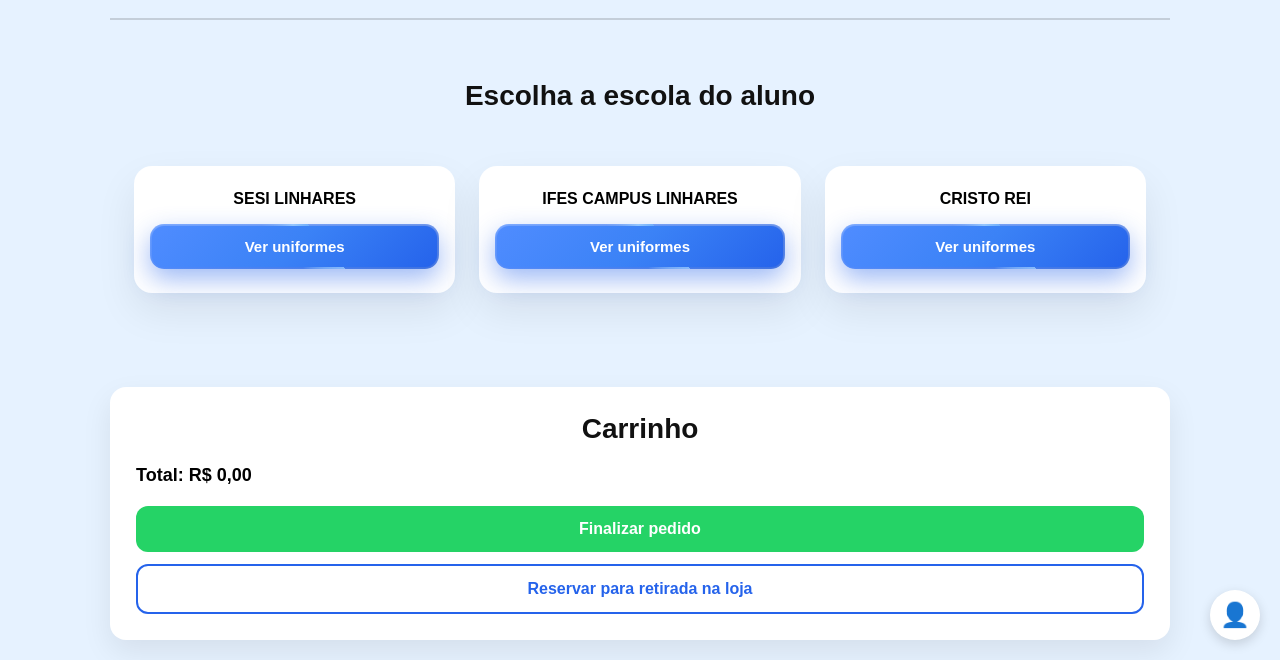
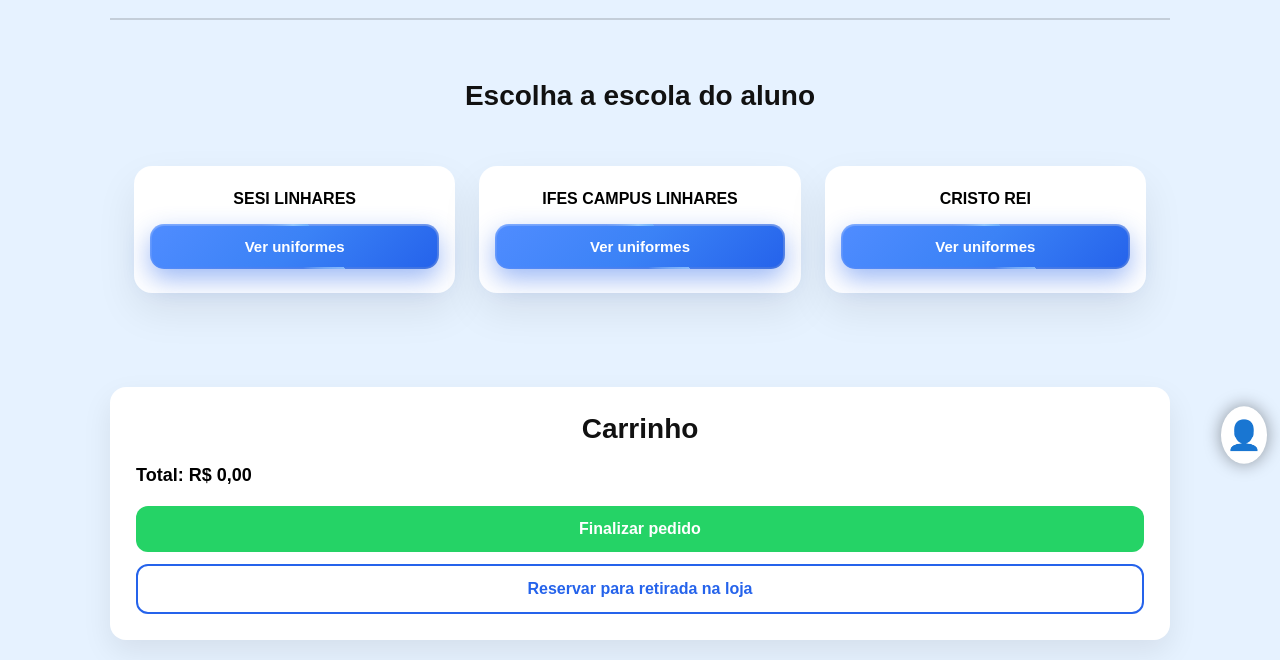
Before and after one commit to shadow123433/0010, a website: page Pagina2/index2.html in a window 1280 px wide. Both pictures are taken after a click on the button "Reservar para retirada na loja". Shown: the part 494-1154 px from the top of the page. Drawn offline with Linux system fonts and the light colour scheme.

Commit message:
primeiro commit do dia

```diff
--- a/Pagina2/reserva.js
+++ b/Pagina2/reserva.js
@@ -87,33 +87,38 @@
   // =========================
   // ABRIR MODAL RESERVA
   // =========================
-  reservarBtn.addEventListener("click", () => {
+ reservarBtn.onclick = () => {
   // Verifica se o usuário está logado
-  const token = localStorage.getItem("token");
-  if (!token) {
-  // Faz o botão do menu piscar
-  const btnMenu = document.getElementById("btnMenu");
-  btnMenu.classList.add("piscar");
+  if (!isLogged()) {
 
-  // Para a animação depois de 3 segundos
-  setTimeout(() => {
-    btnMenu.classList.remove("piscar");
-  }, 3000);
+    // Mostra alerta
+    alert("Faça login para prosseguir com a reserva.");
 
-  alert("Faça login para prosseguir com a reserva");
-  return; // impede que o modal seja aberto
-}
+    // 🔴 BOTÃO DE LOGIN DO MENU FLUTUANTE
+    const btnLoginMenu = document.getElementById("btnLoginMenu");
 
+    if (btnLoginMenu) {
+      btnLoginMenu.classList.add("pulsar-login");
 
-  // Verifica se o carrinho não está vazio
+      // remove a animação após 3 segundos
+      setTimeout(() => {
+        btnLoginMenu.classList.remove("pulsar-login");
+      }, 3000);
+    }
+
+    return; // bloqueia reserva
+  }
+
+  // Verifica se o carrinho está vazio
   if (!window.carrinho || window.carrinho.length === 0) {
     alert("Adicione itens ao carrinho antes de reservar");
     return;
   }
 
-  // Se passou nas verificações, abre o modal de reserva
+  // Abre modal normalmente
   modal.style.display = "flex";
-});
+};
+
 
 
 
--- a/Pagina2/script.js
+++ b/Pagina2/script.js
@@ -303,20 +303,23 @@
 finalizarBtn.onclick = () => {
   // Verifica se o usuário está logado
   if (!isLogged()) {
-    const btnMenu = document.getElementById("btnMenu");
 
-    // Mostra alerta para o usuário
+    // Mostra alerta
     alert("Faça login para prosseguir com o pedido.");
 
-    // Adiciona animação de piscar/balançar
-    btnMenu.classList.add("piscar");
+    // 🔴 BOTÃO DE LOGIN DO MENU FLUTUANTE
+    const btnLoginMenu = document.getElementById("btnLoginMenu");
 
-    // Remove a animação depois de 3 segundos
-    setTimeout(() => {
-      btnMenu.classList.remove("piscar");
-    }, 3000);
+    if (btnLoginMenu) {
+      btnLoginMenu.classList.add("pulsar-login");
 
-    return; // impede continuar com o fluxo
+      // remove a animação após 3 segundos
+      setTimeout(() => {
+        btnLoginMenu.classList.remove("pulsar-login");
+      }, 3000);
+    }
+
+    return; // bloqueia finalização
   }
 
   // Verifica se o carrinho está vazio
@@ -325,9 +328,10 @@
     return;
   }
 
-  // Se passou nas verificações, abre o modal de finalização
+  // Abre modal normalmente
   modal.style.display = "flex";
 };
+
 
 
 
@@ -664,7 +668,7 @@
 
 
 /* =========================
-   MENU DE TRÊS PONTOS
+   BONECO MENU LOGIN/PEDIDOS/Sair
 ========================= */
 document.addEventListener("DOMContentLoaded", () => {
   const btnPedidosMenu = document.getElementById("btnPedidosMenu");
--- a/Pagina2/style2.css
+++ b/Pagina2/style2.css
@@ -1430,8 +1430,8 @@
 /* MENU FLUTUANTE NO CANTO INFERIOR DIREITO */
 .menu-flutuante {
   position: fixed;
-  bottom: 20px;       /* distância da parte inferior da tela */
-  right: 20px;        /* distância da lateral direita */
+  bottom: 200px;       /* distância da parte inferior da tela */
+  right: 16px;        /* distância da lateral direita */
   display: flex;
   gap: 15px;          /* espaço entre os ícones */
   z-index: 1000;      /* garante que fique acima de outros elementos */
@@ -1441,12 +1441,12 @@
   background: #fff;          /* fundo branco */
   border: none;
   border-radius: 50%;        /* botão redondo */
-  width: 50px;
+  width: 40px;
   height: 50px;
   display: flex;
   align-items: center;
   justify-content: center;
-  font-size: 24px;           /* tamanho do ícone */
+  font-size: 25px;           /* tamanho do ícone */
   cursor: pointer;
   box-shadow: 0 4px 12px rgba(0, 0, 0, 0.15); /* sombra elegante */
   transition: transform 0.2s, background 0.2s;
@@ -1490,3 +1490,25 @@
   75%  { transform: translateY(3px) rotate(10deg); }
   100% { transform: translateY(0) rotate(0deg); }
 }
+
+
+/* animação de pulsar o botão de login */
+@keyframes pulsarLogin {
+  0% {
+    transform: scale(1);
+    box-shadow: 0 0 0 rgba(0, 0, 0, 0.2);
+  }
+  50% {
+    transform: scale(1.15);
+    box-shadow: 0 0 15px rgba(0, 0, 0, 0.4);
+  }
+  100% {
+    transform: scale(1);
+    box-shadow: 0 0 0 rgba(0, 0, 0, 0.2);
+  }
+}
+
+/* classe que ativa o efeito */
+.menu-item.pulsar-login {
+  animation: pulsarLogin 0.8s infinite;
+}
```
